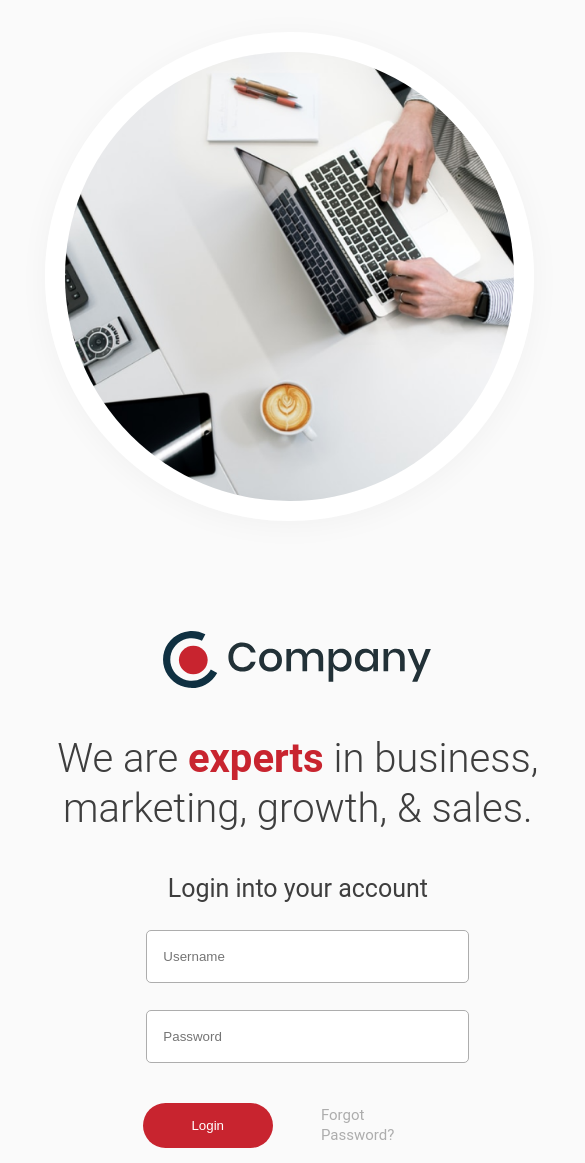
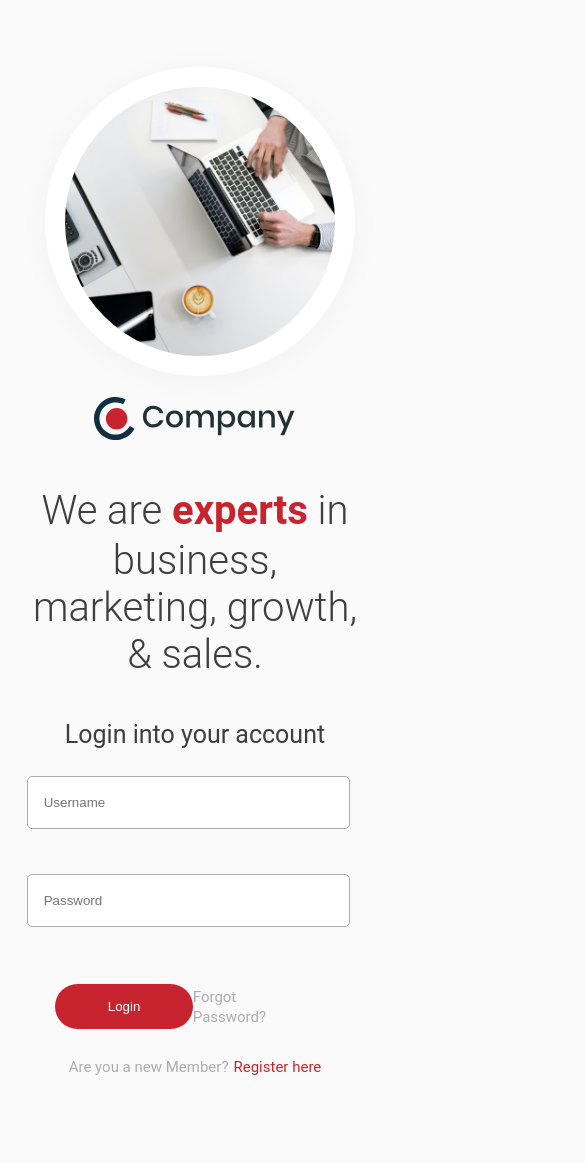
Before and after one commit to DhavalAparnathi/Project, a plain HTML site: page HTML Training Assignment/index.html in a window 390 px wide. Shown: the top 1163 px of the page, 585 px wide, since content can reach past the window. After the commit the page ends 1100 px from the top, so only its background shows below. Drawn offline with Linux system fonts and the light colour scheme.

Commit message:
Update style.css

```diff
--- a/HTML Training Assignment/css/style.css
+++ b/HTML Training Assignment/css/style.css
@@ -16,7 +16,7 @@ body {
 .left img {
     border-radius: 50%;
     width: 576px;
-    height: 576px;
+    /* height: 576px; */
     border: 20px solid #FFFFFF;
     box-shadow: 0px 4px 31px #0000000A;
 }
@@ -109,58 +109,71 @@ button {
 }
 
 
-@media screen and (max-width : 750px) {
-    #container {
-        flex-direction: column;
-        margin-top: 2rem;
-        margin-left: 10%;
-        width:150%;
+@media screen and (max-width: 1250px) and (min-width: 801px)
+{
+    #container{
+        justify-content: space-between;
     }
-
-    .left {
+    .left{
+        width: 125%;
         margin: auto;
     }
+    .left img{
+        width: 80%;
+        /* margin: auto; */
+    }
+    .right{
+        margin: auto;
+    }
+}
 
-    .left img {
-        width: 80%;
-        height: 80%;
+@media screen and (max-width : 800px)
+{
+    #container
+    {
+        flex-direction: column;
+        margin-top: 3rem;
     }
-
-    .right {
+    .left img
+    {
         width: 90%;
     }
-
-    .top1 {
-        /* display: flex; */
+    .right
+    {
+        width: 90%;
+        margin: auto;
+        align-items: center;
+    }
+    .top img
+    {
+        width: 60%;
+        margin-top: 5%;
+        margin-left: 20%;
+    }
+    .top1
+    {
+        width: 100%;
         text-align: center;
     }
-    .top{
+    .login-text
+    {
         text-align: center;
     }
-
-    .login-text {
-        text-align: center;
+    input
+    {
+        width: 90%;
+        display: flex;
+        flex-direction: column;
+        align-items: center;
     }
-
-    .img{
-        align-items: center;
-
+    button{
+        margin-left: 10%;
     }
-    input{
-        align-items: center;
+    .forgot{
+        width: 85%;
+    }
+    .bottom
+    {
         justify-content: center;
-        width: 60%;
-        margin-left: 20%;
-    }
-    .forgot button{
-        align-items: center;
-        margin-left: 25%;
-    }
-    .forgot p{
-        margin-left: 3rem;
-    }
-    .member{
-        align-items: center;
-        margin-left: 20%;
     }
 }
```
